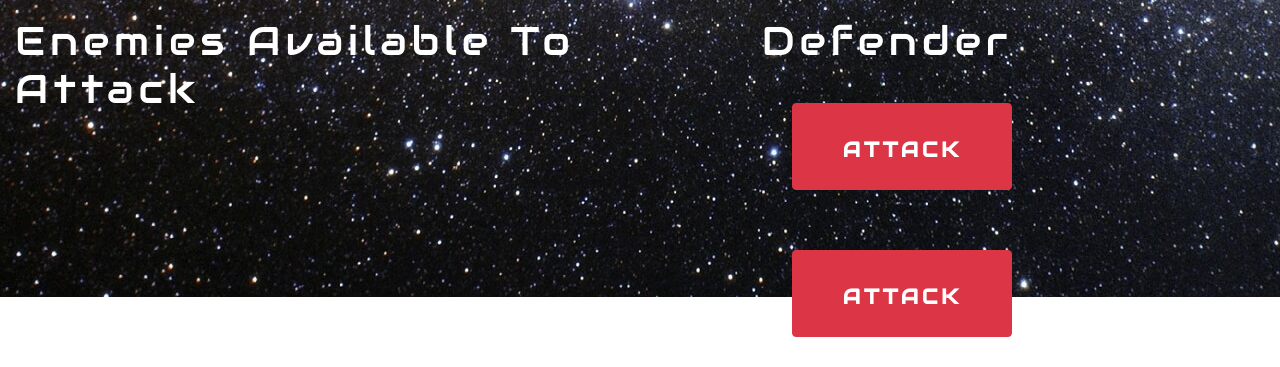
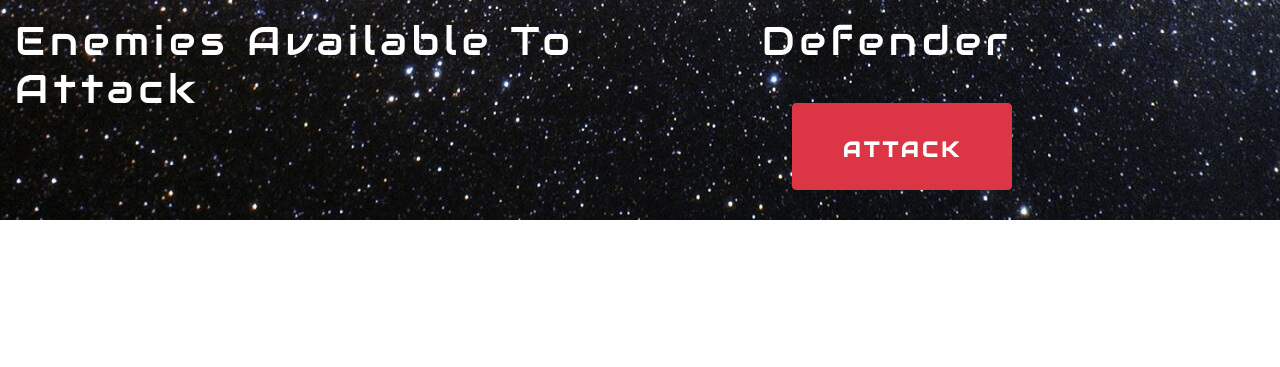
Before and after one commit to mkalivod/week-4-game, a plain HTML site: page starwars.html in a window 1280 px wide. Shown: the part 852-1219 px from the top of the page. After the commit the page ends 1072 px from the top, so only its background shows below. Drawn offline with nearby package versions, Linux system fonts and the light colour scheme.

Commit message:
removed second attack button

```diff
--- a/starwars.html
+++ b/starwars.html
@@ -86,8 +86,7 @@
                         <button id="attack" type="button" class="btn btn-danger"
                         id="attack-btn">attack</button>
                         <div id = "defend_list"></div>
-                        <button id="attack" type="button" class="btn btn-danger"
-                        id="attack-btn">attack</button>
+
                 </div>
             </div>
         </div>
```
